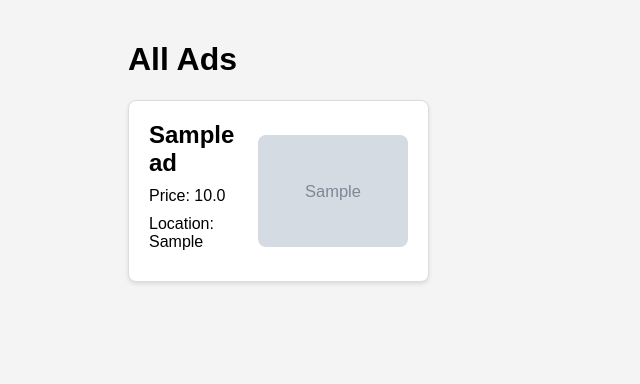
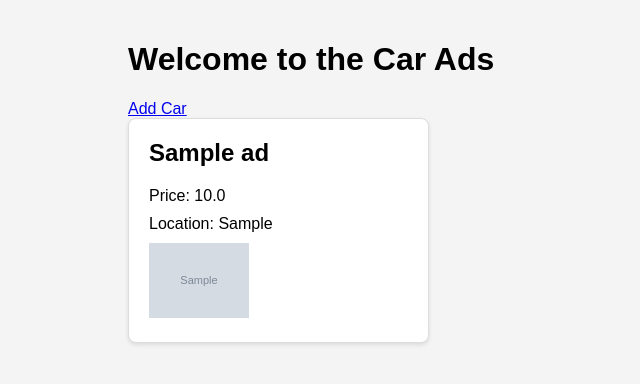
Before and after one commit to maedahnazar/PakWheels-WebApp, a Django app: page / in a window 1280 px wide. Shown: the top 384 px of the page, without its empty margins (0-640 px from the left). Run offline with Django 4.2, Linux system fonts and the light colour scheme; tables that the repository leaves empty hold one stand-in row (values such as "Sample post"); grey boxes marked "Sample" are stand-in pictures.

Commit message:
templates added

```diff
--- a/pakwheels_app_project/ads/management/commands/populate_data.py
+++ b/pakwheels_app_project/ads/management/commands/populate_data.py
@@ -27,8 +27,7 @@ class Command(BaseCommand):
         self.stdout.write(self.style.SUCCESS('Successfully populated the database'))
 
     def create_or_get_user(self):
-        User = get_user_model()
-        user, created = User.objects.get_or_create(username='pakwheels')
+        user, created = get_user_model().objects.get_or_create(username='pakwheels')
 
         if created:
             user.set_password('pakwheels_password')
--- a/pakwheels_app_project/ads/templates/ads/home.html
+++ b/pakwheels_app_project/ads/templates/ads/home.html
@@ -34,30 +34,16 @@
             box-sizing: border-box;
             text-decoration: none;
             color: inherit;
-            display: flex;
-            justify-content: space-between;
-            align-items: center;
         }
 
         .ad-card h2 {
             font-size: 1.5em;
-            margin: 0;
+            margin-top: 0;
         }
 
         .ad-card p {
             font-size: 1em;
             margin: 10px 0;
-        }
-
-        .ad-info {
-            flex: 1;
-        }
-
-        .ad-image {
-            width: 150px;
-            height: auto;
-            border-radius: 8px;
-            object-fit: cover;
         }
 
         @media (max-width: 768px) {
@@ -69,33 +55,34 @@
         @media (max-width: 480px) {
             .ad-card {
                 width: 100%;
-                flex-direction: column;
-                align-items: flex-start;
             }
+        }
 
-            .ad-image {
-                margin-top: 10px;
-                width: 100%;
-            }
+        .add-car-button {
+            display: block;
+            background-color: #4CAF50;
+            color: white;
+            padding: 10px 20px;
+            text-align: center;
+            text-decoration: none;
+            border-radius: 4px;
+            margin-bottom: 20px;
         }
     </style>
 </head>
 <body>
     <div class="container">
-        <h1>All Ads</h1>
+        <h1>Welcome to the Car Ads</h1>
+        <a href="{% url 'add_car' %}">Add Car</a>
         <div class="ad-cards">
             {% for ad in ads %}
                 <a href="{% url 'ad_detail' ad.id %}" class="ad-card">
-                    <div class="ad-info">
+                    <div class="ad-details">
                         <h2>{{ ad.title }}</h2>
                         <p>Price: {{ ad.price }}</p>
                         <p>Location: {{ ad.location }}</p>
+                        <img src="{{ ad.car.images.first.external_image_url }}" alt="{{ ad.title }}" style="max-width: 100px;">
                     </div>
-                    {% if ad.car.images.all %}
-                        {% with ad.car.images.first as car_image %}
-                            <img src="{{ car_image.external_image_url }}" alt="Car Image" class="ad-image">
-                        {% endwith %}
-                    {% endif %}
                 </a>
             {% empty %}
                 <p>No ads available.</p>
--- a/pakwheels_app_project/ads/urls.py
+++ b/pakwheels_app_project/ads/urls.py
@@ -5,5 +5,5 @@ from ads.views import home, ad_detail
 
 urlpatterns = [
     path('', home, name='home'),
-    path('ad/<int:ad_id>/', ad_detail, name='ad_detail'),
+    path('ad/<int:pk>/', ad_detail, name='ad_detail'),
 ]
--- a/pakwheels_app_project/cars/models.py
+++ b/pakwheels_app_project/cars/models.py
@@ -26,7 +26,7 @@ class Feature(models.Model):
     cars = models.ManyToManyField('cars.Car', related_name='features')
 
     def __str__(self):
-            return self.name
+        return self.name
 
 class Source(models.Model):
     name = models.TextField()
```
Also changed, not shown: pakwheels_app_project/ads/forms.py (added, +32 -0 lines), pakwheels_app_project/ads/templates/ads/add_car.html (added, +20 -0 lines), pakwheels_app_project/ads/views.py (line endings or trailing spaces).
